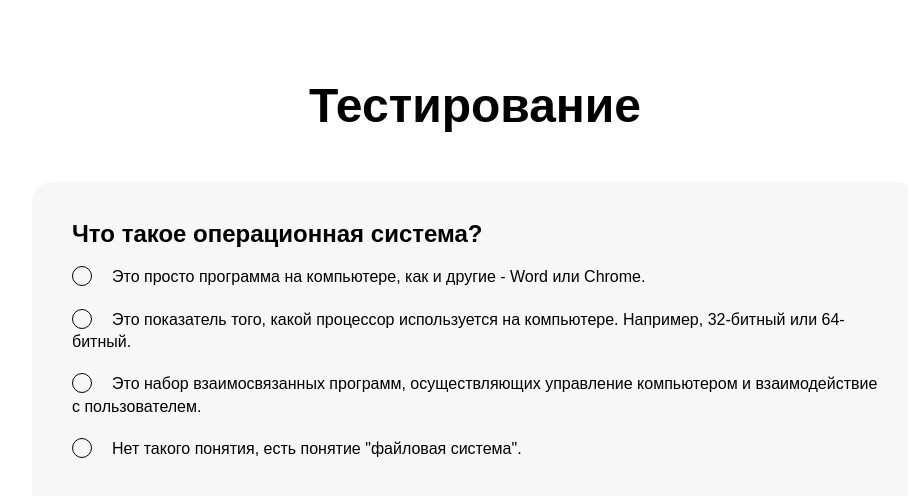
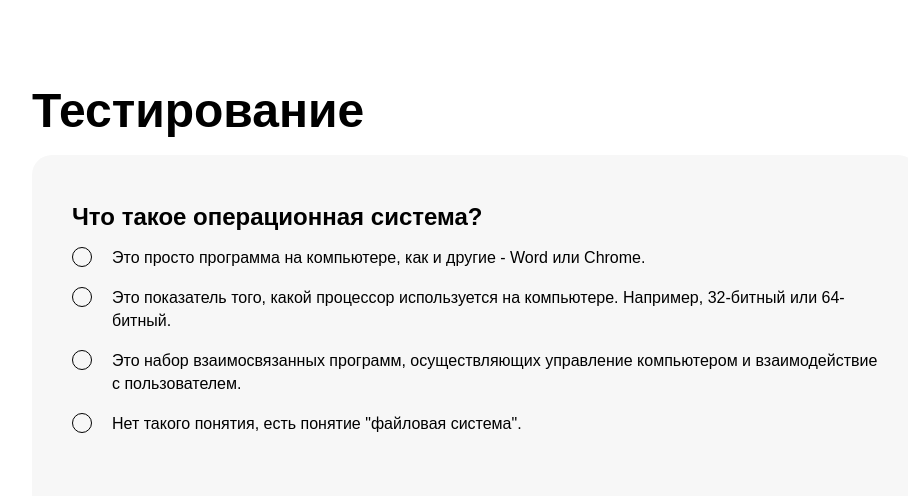
Before and after one commit to olesyakrayanskaya/quiz-IT, a website built with webpack: page src/index.html in a window 1280 px wide. Shown: the whole page, without its empty margins (165-1073 px from the left). Built offline with nearby package versions, Linux system fonts and the light colour scheme; a web font is replaced by a local one.

Commit message:
fix styles pp

```diff
--- a/src/scss/base/_variables.scss
+++ b/src/scss/base/_variables.scss
@@ -12,7 +12,7 @@ $btn_radius: 10px;
 $btn_width: 220px;
 $btn_height: 54px;
 $padding: 40px;
-$gap: 20px;
+$gap: 18px;
 $padding_bottom_h: 20px;
 $margin_bottom: 40px;
 
--- a/src/scss/components/_main.scss
+++ b/src/scss/components/_main.scss
@@ -1,3 +1,3 @@
 .main {
-  margin: 82px auto 0;
+  margin: 87px auto 0;
 }
--- a/src/scss/components/_quiz.scss
+++ b/src/scss/components/_quiz.scss
@@ -10,7 +10,7 @@
     width: 100%;
     min-height: 528px;
     border-radius: variables.$radius;
-    padding: variables.$padding;
+    padding: 50px 40px;
     border: none;
     background-color: variables.$quiz_bcg_color;
 
@@ -34,6 +34,7 @@
 
     &__question {
         margin-left: 40px;
+        display: block;
     }
 
     &__question::before {
--- a/src/scss/components/_title.scss
+++ b/src/scss/components/_title.scss
@@ -4,6 +4,8 @@
 .title {
     padding-bottom: variables.$padding_bottom_h;
     @include mixins.h1_text;
+    margin: 0;
+    text-align: left;
 
     @media (max-width: variables.$sm_max_width) {
         font-size: 36px;
```
